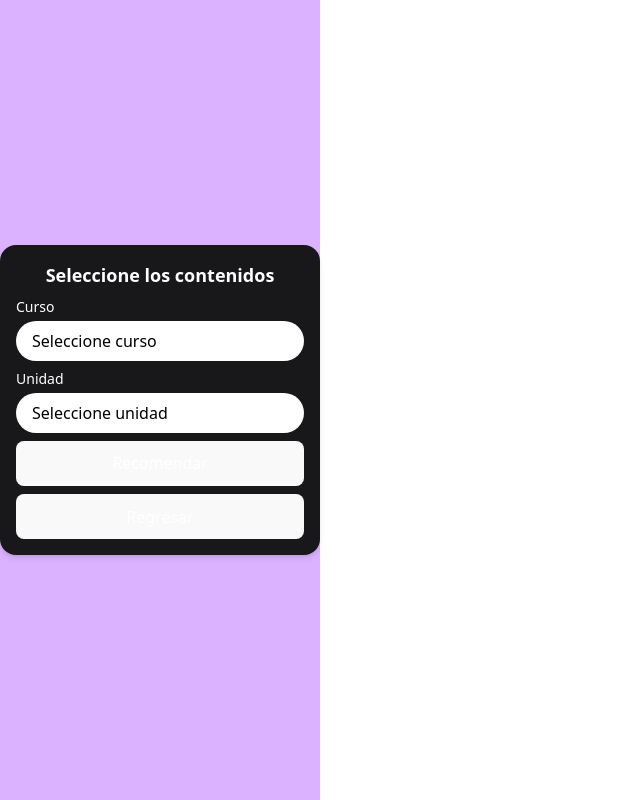
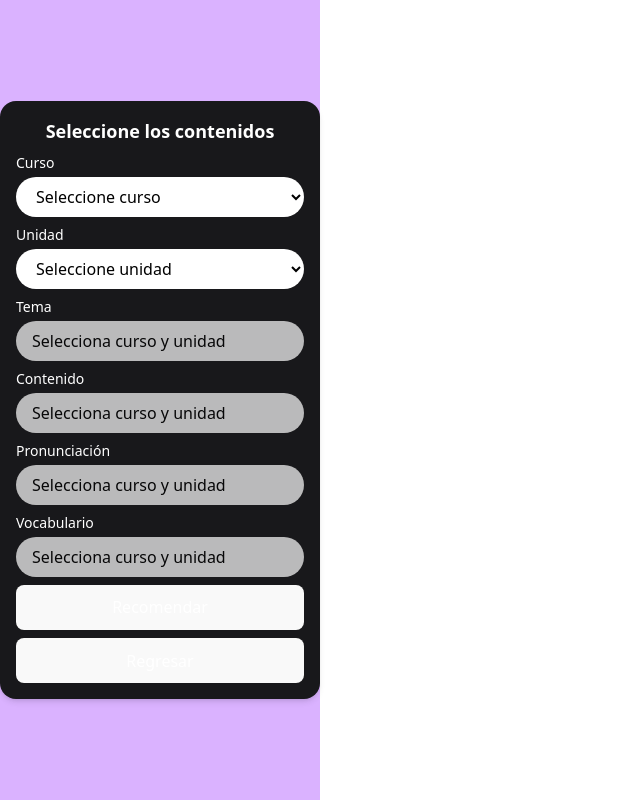
Before and after one commit to CristobalRRR/proyecto-titulo-ingles, a React (Vite) app in the folder front/: page / in a window 1280 px wide. Both pictures are taken after a click on the button "Ingresar como docente". Shown: the whole page, without its empty margins (0-640 px from the left). Built offline with nearby package versions, Linux system fonts and the light colour scheme.

Commit message:
Visualizar parametros del prompt, en proceso nuevo json

```diff
--- a/front/src/components/select.jsx
+++ b/front/src/components/select.jsx
@@ -1,24 +1,29 @@
-export function Select({ label, items = [], onChange, className = "" }) {
+export function Select({ label, items = [], onChange, className = "", disabled = false, value = "" }) {
   return (
     <div className={`w-full space-y-1 ${className}`}>
       <label className="block text-sm text-white">{label}</label>
       <select
-        className="w-full px-4 py-2 rounded-full bg-white text-black appearance-none focus:outline-none focus:ring-2 focus:ring-purple-500"
+        className={`w-full px-4 py-2 rounded-full text-black bg-white focus:outline-none focus:ring-2 focus:ring-purple-500 ${
+          disabled ? "appearance-none cursor-not-allowed opacity-70" : ""
+        }`}
         onChange={onChange}
-        defaultValue=""
+        value={value}
+        disabled={disabled}
       >
-        <option value="" disabled>
-          Seleccione {label.toLowerCase()}
-        </option>
-        {items.map((item, index) => (
-          <option
-            key={index}
-            value={item}
-            className="text-black bg-white"
-          >
-            {item}
+        {!disabled && (
+          <option value="" disabled>
+            Seleccione {label.toLowerCase()}
           </option>
-        ))}
+        )}
+        {disabled ? (
+          <option>{value || `Selecciona ${label.toLowerCase()}`}</option>
+        ) : (
+          items.map((item, index) => (
+            <option key={index} value={item}>
+              {item}
+            </option>
+          ))
+        )}
       </select>
     </div>
   );
--- /dev/null
+++ b/front/src/data/contenidos2.json
@@ -0,0 +1,31 @@
+{
+  "1° Básico": {
+    "edad": 6,
+    "unidades": {
+      "Unidad 1": {
+        "tema": "My classroom",
+        "contenido": "Hello, good morning, good bye; My name is?; Stand up, sit down, open/close the ?, clap your hands, turn around; Classroom objects: bag, desk, chair, pencil, eraser, book, ruler, door, window",
+        "pronunciacion": "/s/-/z/, /w/-/th/",
+        "vocabulario": "Nombres de animales, adjetivos para describir personas, objetos del colegio, celebraciones, ropa, rutina diaria, partes del cuerpo, personas, expresiones útiles y órdenes, clima"
+      },
+      "Unidad 2": {
+        "tema": "My family and me",
+        "contenido": "My/your; I sing, dance, walk, jump, climb, run",
+        "pronunciacion": "/s/-/z/, /w/-/th/",
+        "vocabulario": "Nombres de animales, adjetivos para describir personas, objetos del colegio, celebraciones, ropa, rutina diaria, partes del cuerpo, personas, expresiones útiles y órdenes, clima"
+      },
+      "Unidad 3": {
+        "tema": "What’s the weather like today?",
+        "contenido": "Today is ?; It's (a)?; They're; Weather: windy, sunny, cloudy, rainy, snowy; Clothes: shoes, sock, a hat, dress, pants, skirt, scarf, coat, boots, shirt; ?and?",
+        "pronunciacion": "/s/-/z/, /w/-/th/",
+        "vocabulario": "Nombres de animales, adjetivos para describir personas, objetos del colegio, celebraciones, ropa, rutina diaria, partes del cuerpo, personas, expresiones útiles y órdenes, clima"
+      },
+      "Unidad 4": {
+        "tema":"Happy birthday!",
+        "contenido": "bread, egg, milk, ice cream, meat, juice, water, cheese, ham, tomato, potato, cookies, carrot.",
+        "pronunciacion": "/s/-/z/, /w/-/th/",
+        "vocabulario": "Nombres de animales, adjetivos para describir personas, objetos del colegio, celebraciones, ropa, rutina diaria, partes del cuerpo, personas, expresiones útiles y órdenes, clima"
+      }
+    }
+  }
+}
--- a/front/src/pages/Inicio.jsx
+++ b/front/src/pages/Inicio.jsx
@@ -1,13 +1,17 @@
 import React, { useState } from "react";
+import { useEffect } from "react";
 import { Boton } from "../components/boton.jsx";
 import { Input } from "../components/input.jsx";
 import { Select } from "../components/select.jsx";
 import { Tarjeta, TarjetaContenido } from "../components/tarjeta.jsx";
 import axios from "axios";
+import contenidos from "../data/contenidos2.json";
+
 
 //Lista de desplegables compartida para Docente y Alumno
 const cursos = ["1° Básico", "2° Básico", "3° Básico", "4° Básico", "5° Básico",
-  "6° Básico", "7° Básico", "8° Básico", "1° Medio", "2° Medio", "3° Medio", "4° Medio"];
+"6° Básico", "7° Básico", "8° Básico", "1° Medio", "2° Medio", "3° Medio", "4° Medio"];
+
 const unidades = ["Unidad 1", "Unidad 2", "Unidad 3", "Unidad 4"];
 
 //Lista de desplegables alumno
@@ -18,6 +22,28 @@ export default function InicioSesion() {
   const [canciones, setCanciones] = useState([]);
   const [unidadSeleccionada, setUnidadSeleccionada] = useState("");
   const [cursoSeleccionado, setCursoSeleccionado] = useState("");
+  const [tema, setTema] = useState("");
+  const [contenido, setContenido] = useState("");
+  const [pronunciacion, setPronunciacion] = useState("");
+  const [vocabulario, setVocabulario] = useState("");
+
+  useEffect(() => {
+    const datosCurso = contenidos[cursoSeleccionado];
+    const datosUnidad = datosCurso?.unidades?.[unidadSeleccionada];
+
+    if (datosUnidad) {
+      setTema(datosUnidad.tema || "");
+      setContenido(datosUnidad.contenido || "");
+      setPronunciacion(datosUnidad.pronunciacion || "");
+      setVocabulario(datosUnidad.vocabulario || "");
+    } else {
+      setTema("");
+      setContenido("");
+      setPronunciacion("");
+      setVocabulario("");
+    }
+  }, [cursoSeleccionado, unidadSeleccionada]);
+
 
   const generarRecomendaciones = async () => {
     if (!cursos.includes(cursoSeleccionado) || !unidades.includes(unidadSeleccionada)) {
@@ -72,16 +98,30 @@ export default function InicioSesion() {
   if (userType === "docente") {
     return (
       <div className="min-h-screen bg-purple-300 flex items-center justify-center">
+
         <Tarjeta className="bg-zinc-900 w-80 p-4 space-y-2 text-white">
           <h2 className="text-center text-lg font-semibold">Seleccione los contenidos</h2>
-          <Select label="Curso" items={cursos} onChange={(e) =>    {console.log("Curso seleccionado:", e.target.value); setCursoSeleccionado(e.target.value)}}/>
-          <Select label="Unidad" items={unidades} onChange={(e) =>    {console.log("Unidad seleccionada:", e.target.value); setUnidadSeleccionada(e.target.value)}}/>
-          <Boton className="w-full rounded-full bg-purple-500" onClick={generarRecomendaciones}>Recomendar</Boton>
-          <Boton variant="outline" className="w-full rounded-full" onClick={() => setUserType("inicio")}>Regresar</Boton>
+
+          <Select label="Curso" items={cursos} onChange={(e) => setCursoSeleccionado(e.target.value)} value={cursoSeleccionado}/>
+          <Select label="Unidad" items={unidades} onChange={(e) => setUnidadSeleccionada(e.target.value)} value={unidadSeleccionada}/>
+          <Select label="Tema" value={tema || "Selecciona curso y unidad"} disabled />
+          <Select label="Contenido" value={contenido || "Selecciona curso y unidad"} disabled />
+          <Select label="Pronunciación" value={pronunciacion || "Selecciona curso y unidad"} disabled />
+          <Select label="Vocabulario" value={vocabulario || "Selecciona curso y unidad"} disabled />
+
+          <Boton className="w-full rounded-full bg-purple-500" onClick={generarRecomendaciones}>
+            Recomendar
+          </Boton>
+          <Boton variant="outline" className="w-full rounded-full" onClick={() => setUserType("inicio")}>
+            Regresar
+          </Boton>
         </Tarjeta>
+
       </div>
     );
   }
+
+
 
   if (userType === "recomendaciones") {
     return (
```
Also changed, not shown: 2 other files (tests, documents, lock files or other folders).
